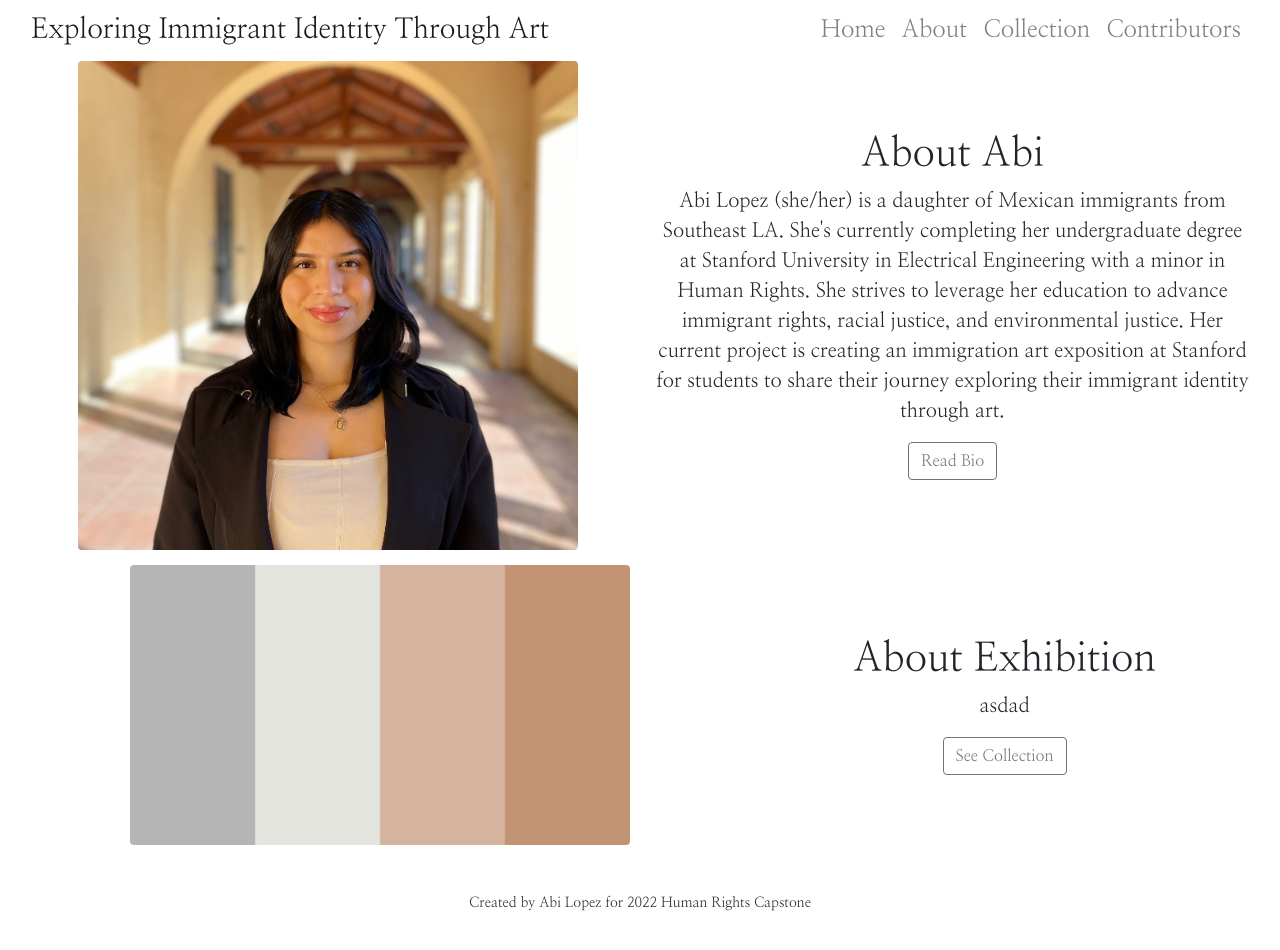
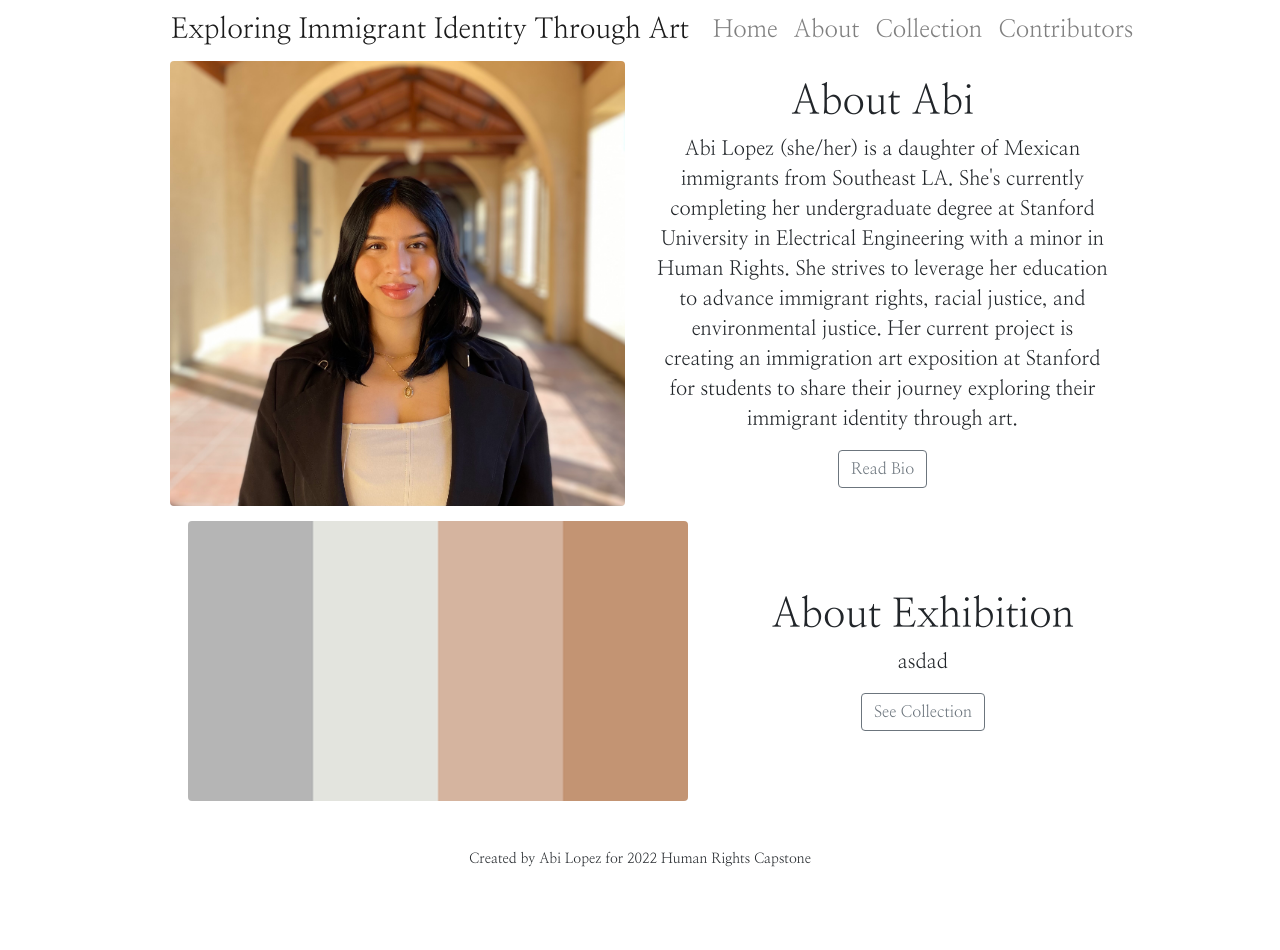
Before and after one commit to abieiden/capstone, a React (Create React App) app: page / in a window 1280 px wide. Shown: the top 950 px of the page. Built offline with nearby package versions, Linux system fonts and the light colour scheme.

Commit message:
decreased maxWidth

```diff
--- a/src/App.js
+++ b/src/App.js
@@ -6,7 +6,7 @@ import { Home, About, Collection, Contributors, Footer } from "./components";
 function App() {
   return (
     <div className="App">
-       <div class="container-fluid" style={{maxWidth: 1500}}>
+       <div class="container-fluid" style={{maxWidth: 1000}}>
       <div className="navigation">
         <nav class="navbar navbar-expand navbar-light" >
           <div class="container-fluid">
```
